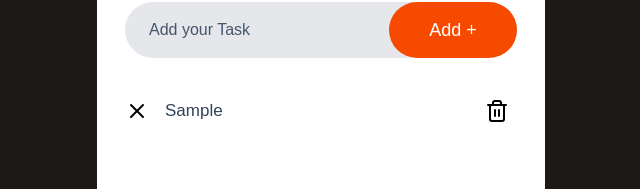
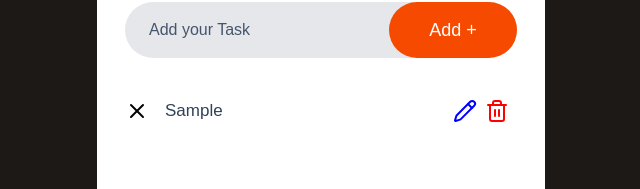
Before and after one commit to chintan21-png/React-Practice, a React (Vite) app in the folder Day8/: page / in a window 1280 px wide. Both pictures are taken after typing "Sample" into the empty fields and a click on the button "Add +". Shown: the part 243-432 px from the top of the page, without its empty margins (319-959 px from the left). Built offline with nearby package versions, Linux system fonts and the light colour scheme.

Commit message:
Revision

```diff
--- a/Day8/src/components/Todo.jsx
+++ b/Day8/src/components/Todo.jsx
@@ -3,7 +3,11 @@ import { ListTodo } from "lucide-react";
 import TodoItems from "./TodoItems";
 
 const Todo = () => {
-  const [todoList, setTodoList] = useState([]);
+  const [todoList, setTodoList] = useState(
+    localStorage.getItem("todoList")
+      ? JSON.parse(localStorage.getItem("todoList"))
+      : [],
+  );
   const inputRef = useRef(null);
 
   const add = () => {
@@ -22,24 +26,41 @@ const Todo = () => {
   };
 
   const deleteTodo = (id) => {
-     setTodoList((prev) => {
+    setTodoList((prev) => {
       return prev.filter((item) => item.id !== id);
     });
   };
 
+  const handleEdit = (id) => {
+    const newText = prompt("Enter new text:");
+
+    if (newText !== null) {
+      setTodoList((prev) => {
+        return prev.map((item) => {
+          if (item.id === id) {
+            return { ...item, text: newText };
+          }
+          return item;
+        });
+      });
+    }
+  };
+
   const toggle = (id) => {
     setTodoList((prev) => {
-        return prev.map((item) => {
-            if(item.id === id) {
-                return {...item, isComplete: !item.isComplete}
-            }
-            return item;
-        })
-    })
+      return prev.map((item) => {
+        if (item.id === id) {
+          return { ...item, isComplete: !item.isComplete };
+        }
+        return item;
+      });
+    });
   };
+
   useEffect(() => {
-    console.log(todoList);
-  },[todoList])
+    //console.log(todoList);
+    localStorage.setItem("todoList", JSON.stringify(todoList));
+  }, [todoList]);
   return (
     <div className="bg-white place-self-center w-11/12 max-w-md flex flex-col p-7 min-h-[550px] rounded-xl">
       <div className="flex items-center mt-7 gap-2">
@@ -72,6 +93,8 @@ const Todo = () => {
               isComplete={item.isComplete}
               deleteTodo={deleteTodo}
               toggle={toggle}
+              handleEdit={handleEdit}
+              // updateTodo={updateTodo}
             />
           );
         })}
--- a/Day8/src/components/TodoItems.jsx
+++ b/Day8/src/components/TodoItems.jsx
@@ -2,17 +2,22 @@ import React from 'react'
 import { Check } from 'lucide-react';
 import { Trash2 } from 'lucide-react';
 import { X } from 'lucide-react';
+import { Pencil } from 'lucide-react';
 
-const TodoItems = ({text, id, isComplete, deleteTodo, toggle}) => {
+const TodoItems = ({text, id, isComplete, deleteTodo, toggle, handleEdit}) => {
   return (
     <div className='flex items-center my-3 gap-2'>
         <div onClick={() => {toggle(id)}} className='flex flex-1 items-center cursor-pointer'>
-          {isComplete ? <Check size={24} /> : <X size={24} /> }
-            <p className='text-slate-700 ml-4 text-[17px]'>{text}</p>
+          {isComplete ? <Check color='orange' size={24} /> : <X size={24} /> }
+            <p className={`text-slate-700 ml-4 text-[17px] ${isComplete ? "line-through" : ""}`}>{text}</p>
         </div>
 
+        <button onClick={() => {handleEdit(id)}}>
+          <Pencil color='blue' size={24} />
+        </button>
+
         <button onClick={() => {deleteTodo(id)}}>
-          <Trash2 size={24} />
+          <Trash2 color='red' size={24} />
         </button>
         <div>
         </div>
```
